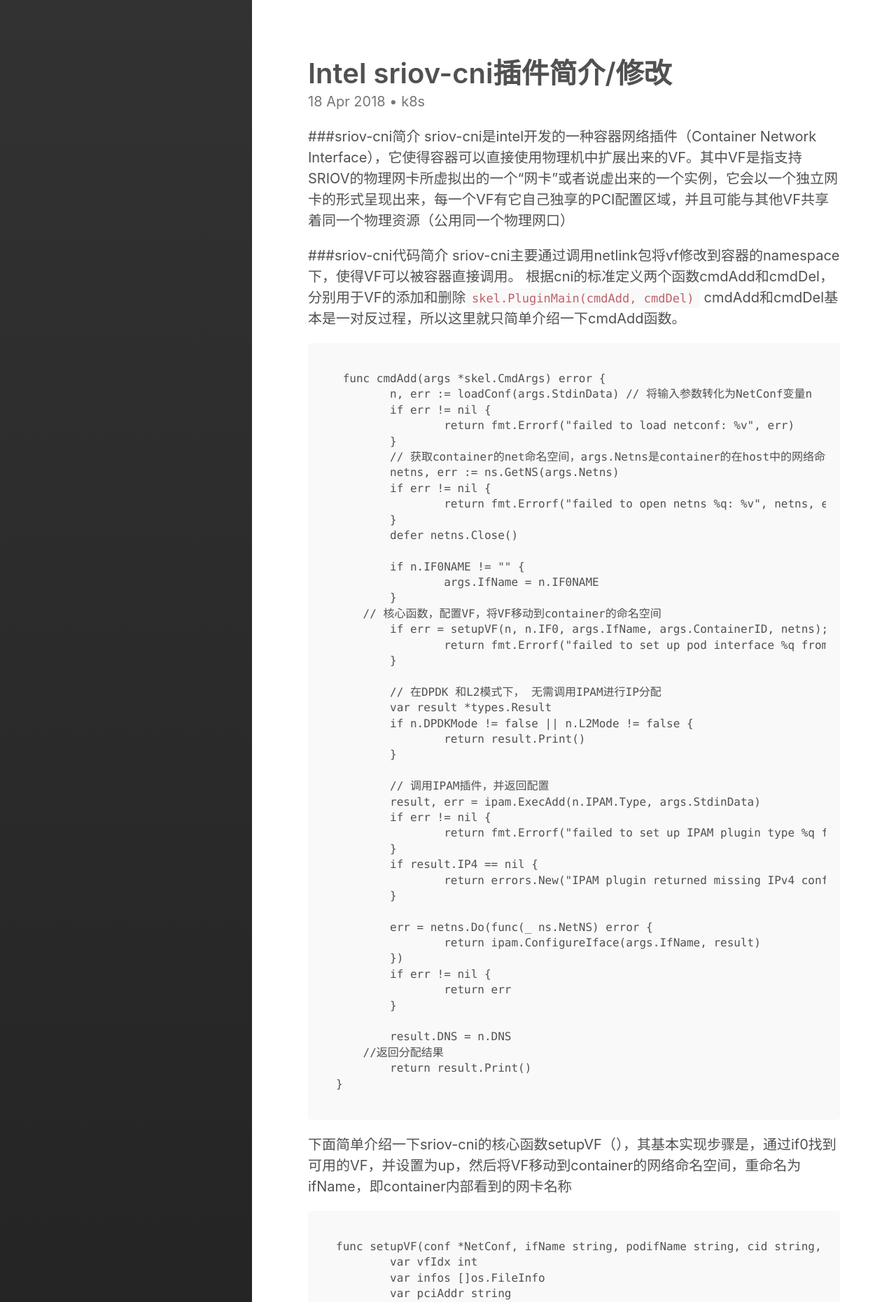
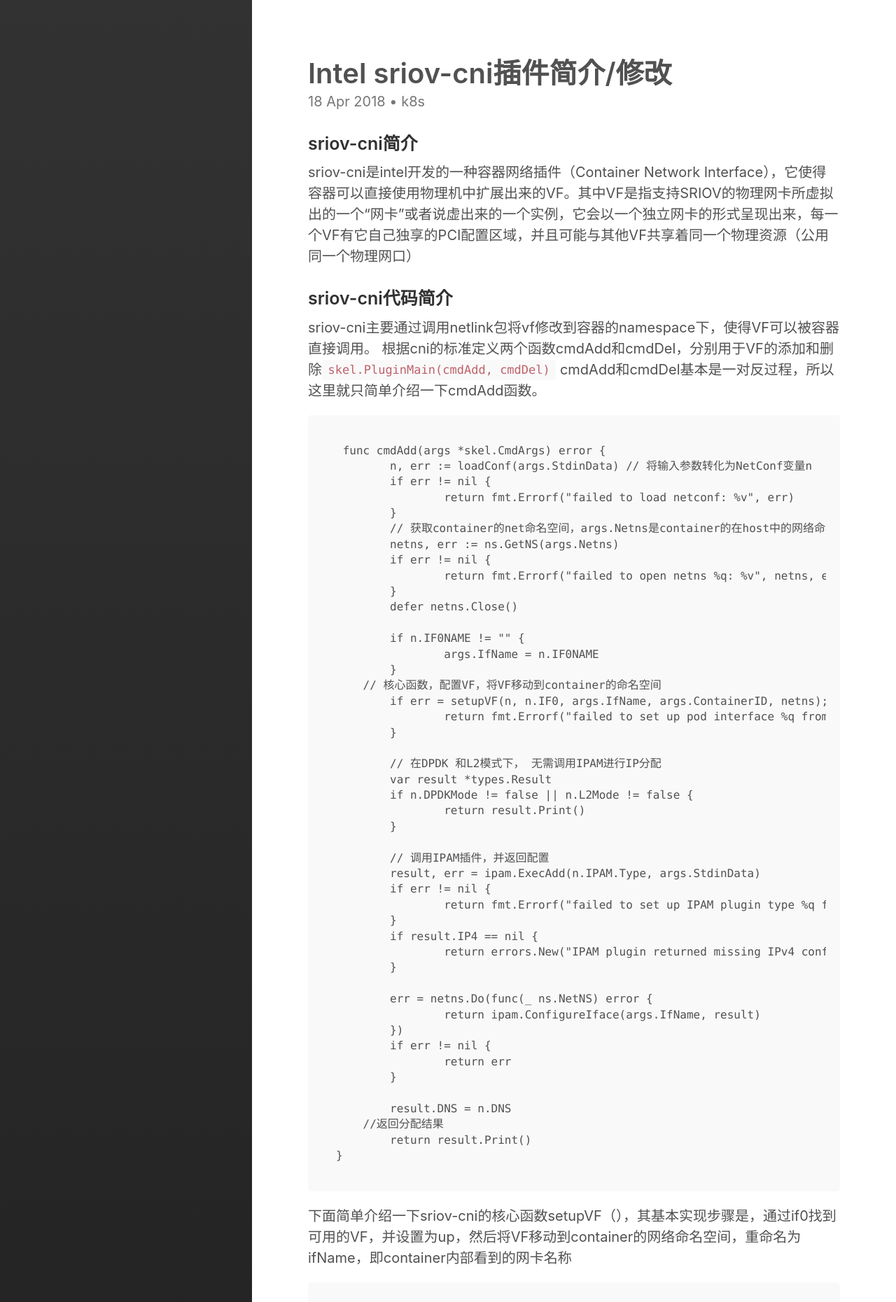
Before and after one commit to srl11/srl11.github.io, a Jekyll site: the page built from _posts/2018-04-18-Intel-sriov-cni.md, in a window 1280 px wide. Shown: the top 1860 px of the page at 70% size. Built offline with Jekyll 4.4.1, drawn with Linux system fonts in a browser that asks for light colours; some of the changed lines change nothing that is shown; some of the changed text lies outside the part shown.

Commit message:
修改标题格式==

```diff
--- a/_posts/2018-04-18-Intel-sriov-cni.md
+++ b/_posts/2018-04-18-Intel-sriov-cni.md
@@ -8,10 +8,10 @@
   - Virtualization
 ---
 
-###sriov-cni简介
+### sriov-cni简介
 sriov-cni是intel开发的一种容器网络插件（Container Network Interface），它使得容器可以直接使用物理机中扩展出来的VF。其中VF是指支持SRIOV的物理网卡所虚拟出的一个“网卡”或者说虚出来的一个实例，它会以一个独立网卡的形式呈现出来，每一个VF有它自己独享的PCI配置区域，并且可能与其他VF共享着同一个物理资源（公用同一个物理网口）
 
-###sriov-cni代码简介
+### sriov-cni代码简介
 sriov-cni主要通过调用netlink包将vf修改到容器的namespace下，使得VF可以被容器直接调用。
 根据cni的标准定义两个函数cmdAdd和cmdDel，分别用于VF的添加和删除`skel.PluginMain(cmdAdd, cmdDel)`
 cmdAdd和cmdDel基本是一对反过程，所以这里就只简单介绍一下cmdAdd函数。
@@ -205,7 +205,9 @@
 		})
 	}
 
-sriov实现了container中调用host VF的功能，本在使用时也发现了一切不足之处（或许是我了解不足导致的误解，如是，请指正），例如：
+
+### sriov修改版介绍
+sriov实现了container中调用host VF的功能，在使用时也发现了一切不足之处（或许是我了解不足导致的误解，如是，请指正），例如：
 >1、sriov-cni在保存dpdk配置的后，若dpdk驱动更新可能失败，但是配置不会被删除;
 >2、在k8s下使用，其保存dpdk配置的时候，使用的是pod-container-id（k8s会为每个pod创建一个container以提供相应网络服务等），对于container无法识别其被分配到的VF，因为container可以看到所有的包括分配给其他container的VF；(这里它目的可能只是为了保存删除时需要的信息，但是container内存在需要使用其dpdk信息的场景，所以可以修改一下)
 >3、sriov-cni进保存dpdk模式的配置信息，对于普通的sriov不会进行配置信息的保存；
```
